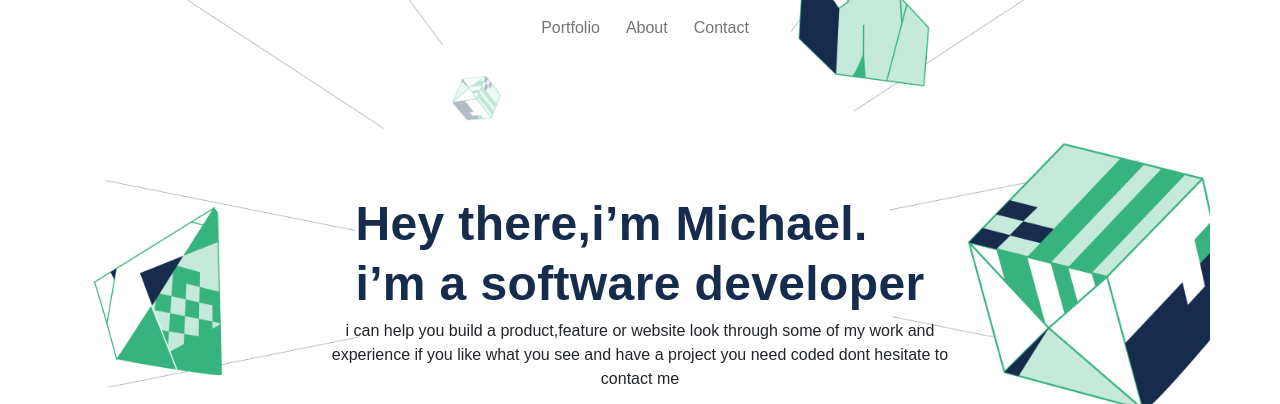
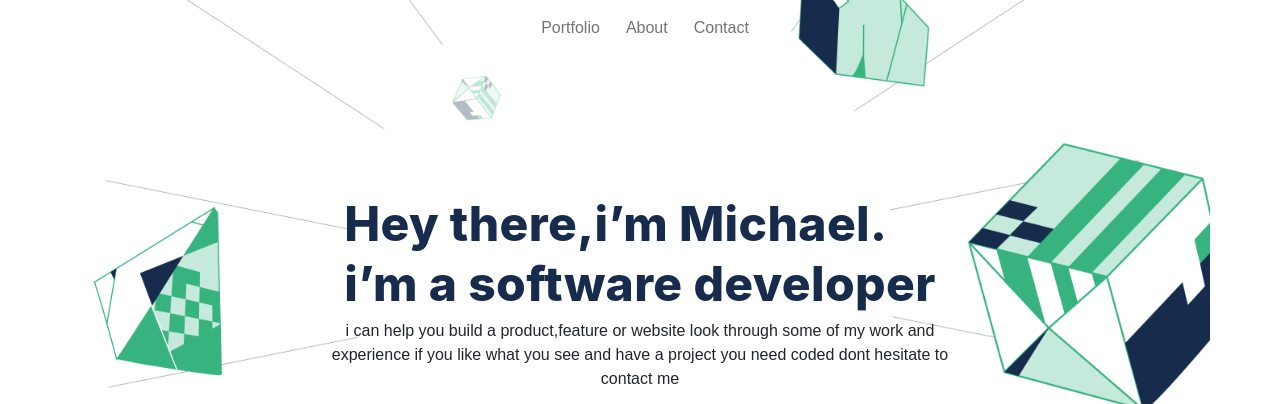
Before and after one commit to Therealadetunji/bootstrap-website, a plain HTML site: page index.html in a window 1280 px wide. Shown: the top 404 px of the page. Drawn offline with nearby package versions, Linux system fonts and the light colour scheme.

Commit message:
work done

```diff
--- a/style.css
+++ b/style.css
@@ -27,7 +27,7 @@ h1 {
   display: flex;
   width: 920px;
   height: 114px;
-  font-family: "Inter" sans-serif;
+  font-family: "Inter", sans-serif;
   font-style: normal;
   font-weight: 800;
   font-size: 48px;
```
